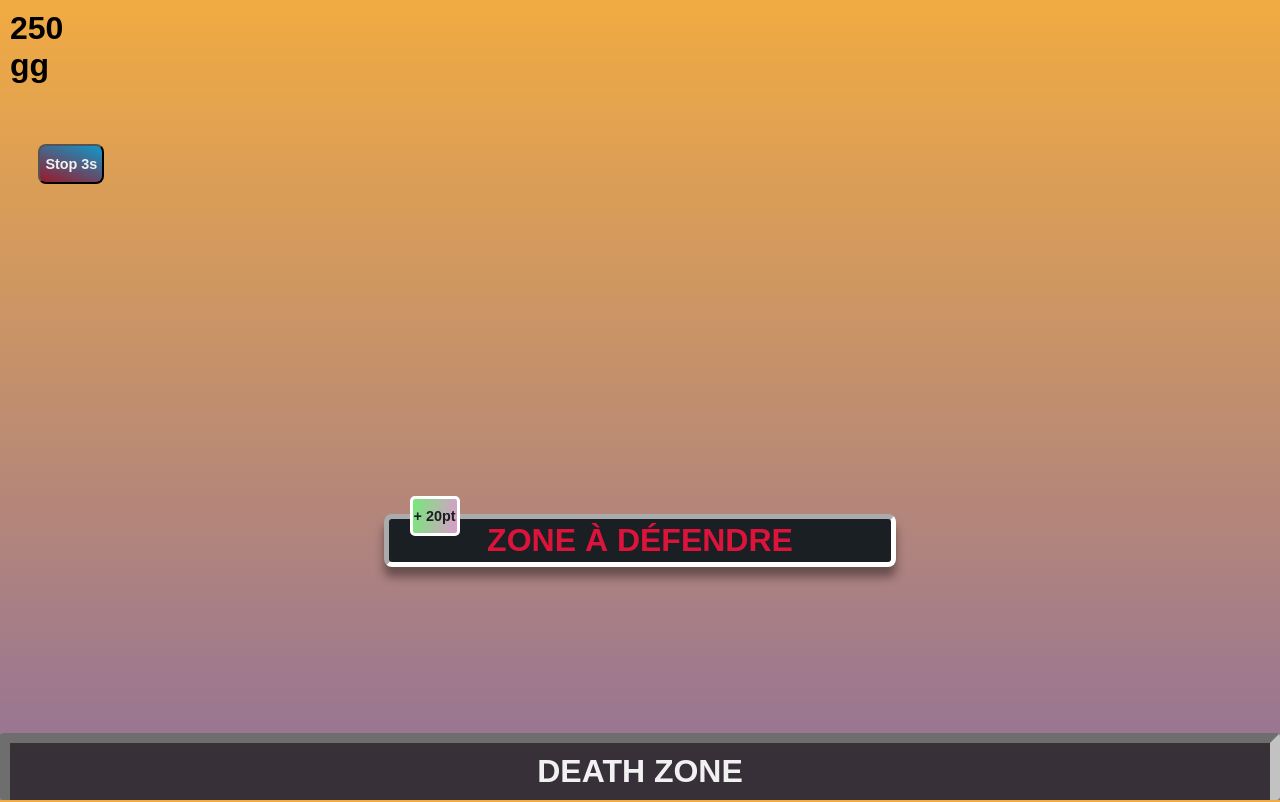
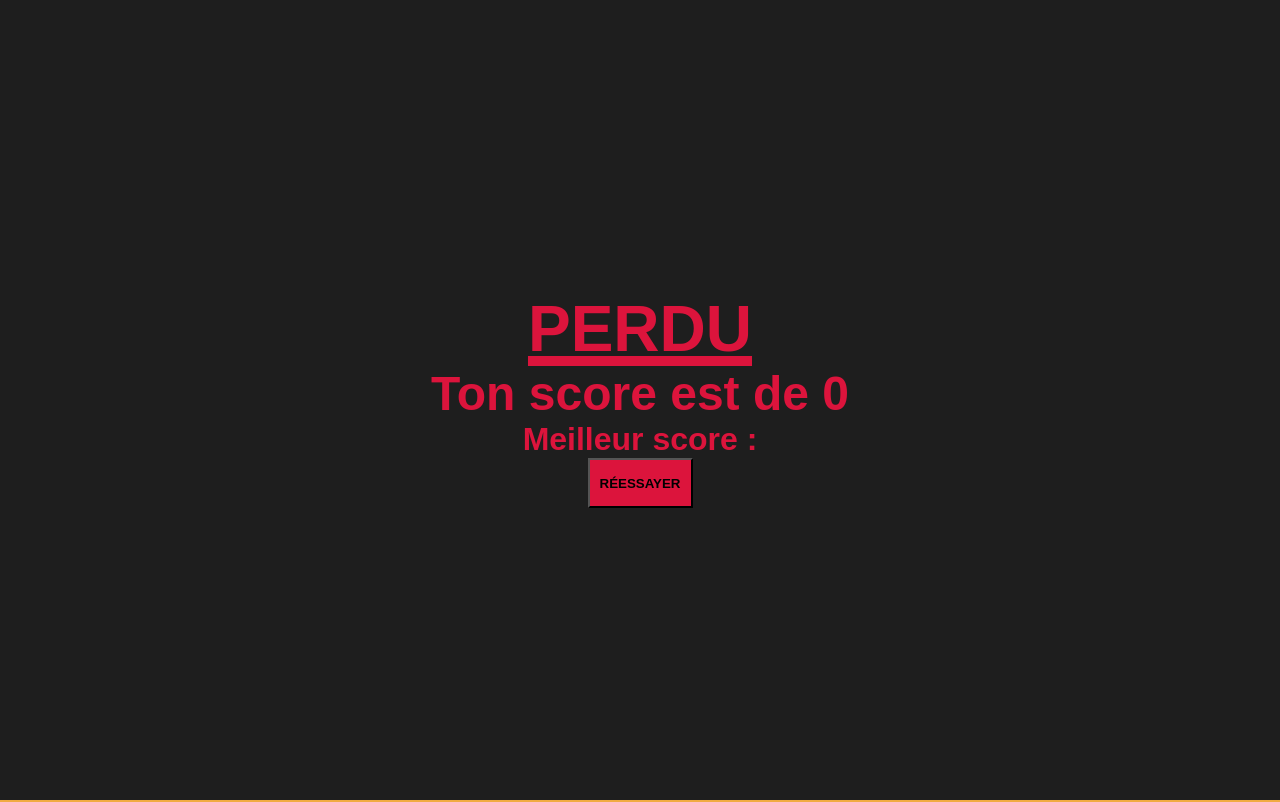
Before and after one commit to DeivysGrail/ClickUp, a React (Vite) app: page / in a window 1280 px wide. Shown: the top 802 px of the page. Built offline with nearby package versions, Linux system fonts and the light colour scheme; a web font is replaced by a local one.

Commit message:
Update Game.jsx

```diff
--- a/src/Game.jsx
+++ b/src/Game.jsx
@@ -17,7 +17,7 @@ function Game(props) {
     const DEATH_ZONE_REF = useRef(); // Zone à ne pas atteindre
     let [speed, setSpeed] = useState(getRandomSpeed(400, 500))
     const [pixel, setPixel] = useState(1.2)
-    let [score, setScore] = useState(250)
+    let [score, setScore] = useState(0)
     const [highScore, setHighScore] = useState(localStorage.getItem('score'))
     let [translationY, setTranslationY] = useState(0)
     const [fallingTrigger, setFallingTrigger] = useState(true)
```
